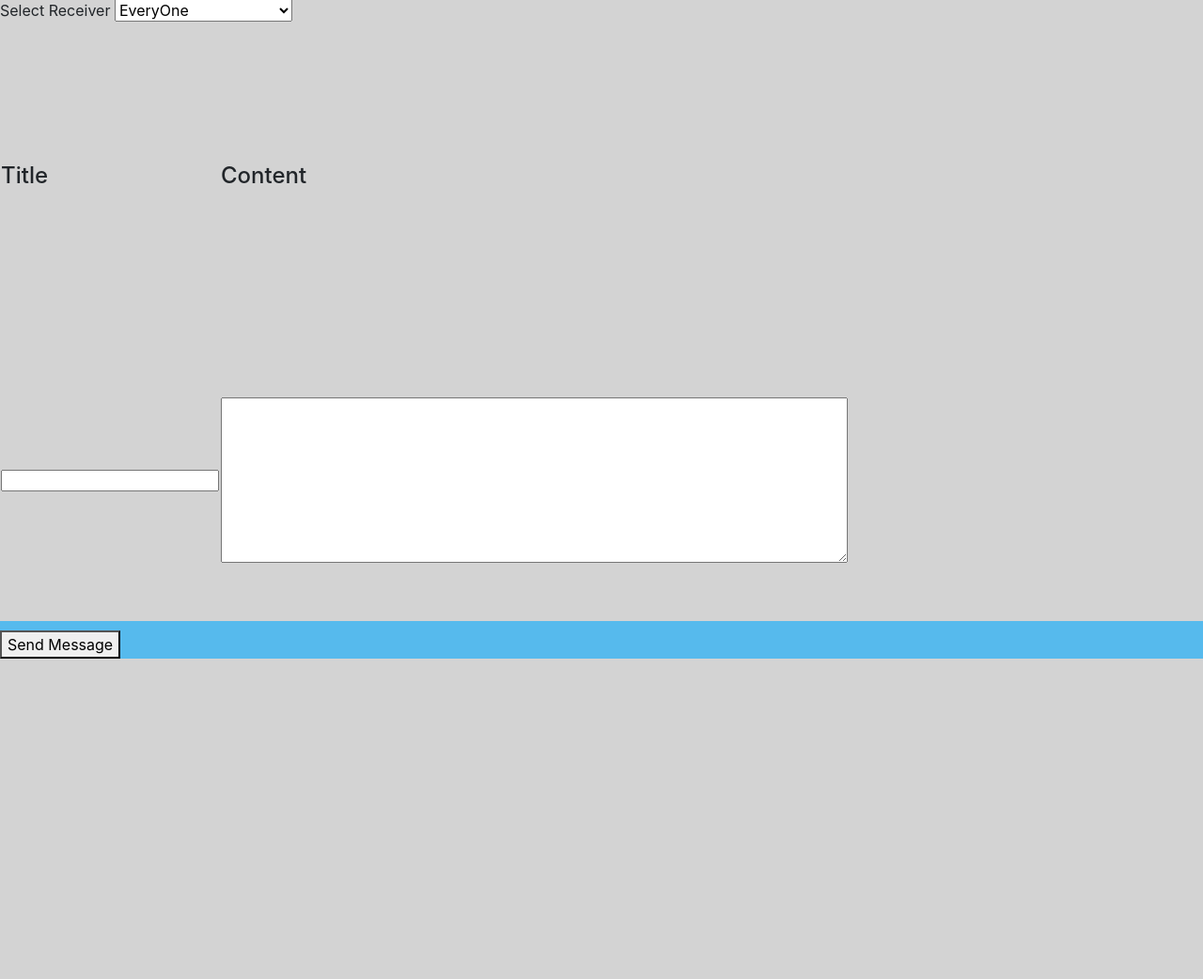
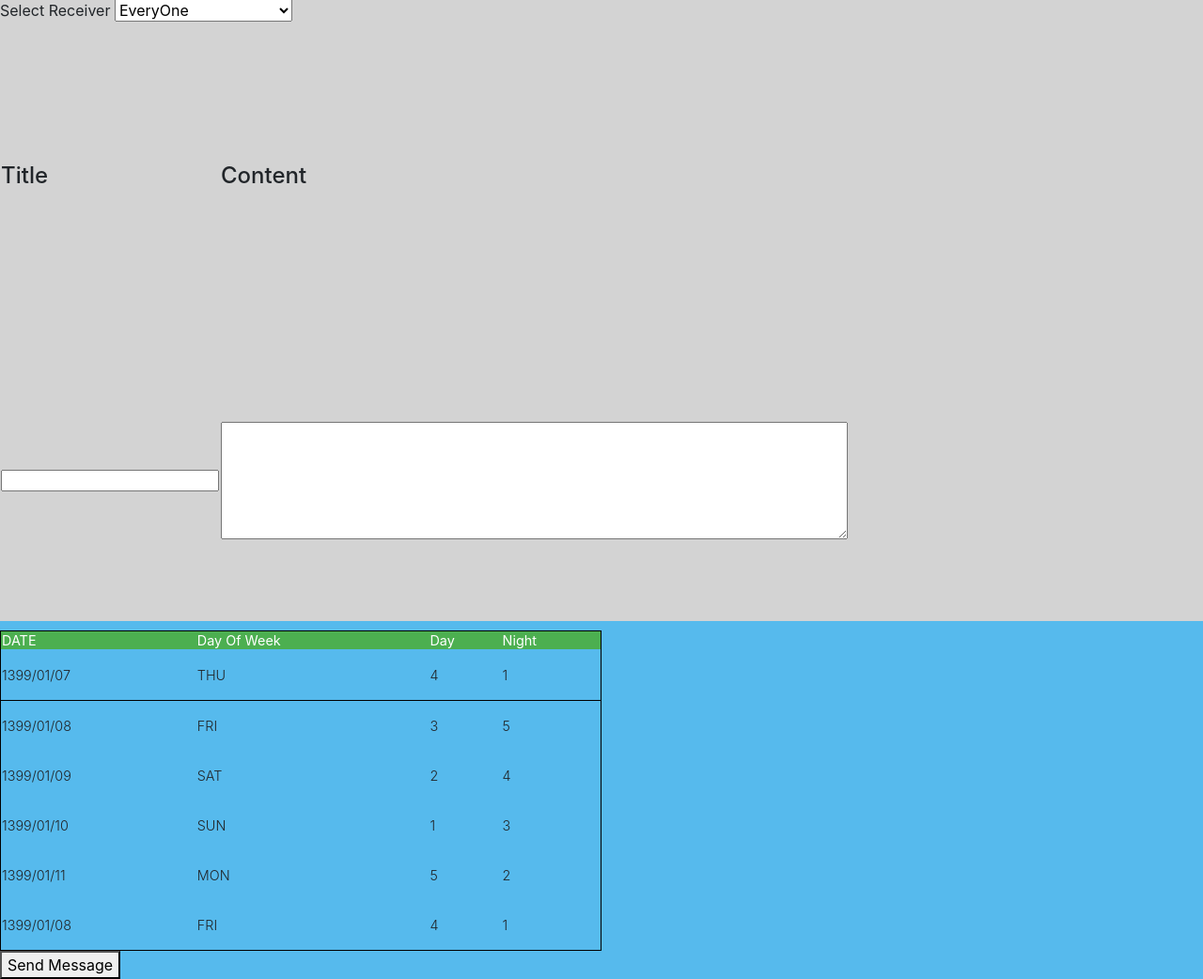
Before and after one commit to omidhamidi61/Deal, a Django app: template Deal/app1/templates/app1/home.html in a window 1280 px wide. Shown: the part 139-1181 px from the top of the page at 94% size. Before the commit the page ends 840 px from the top, so only its background shows below. Run offline with Django 3.2, Linux system fonts and the light colour scheme; the template is opened without the code that fills it: values that come from a table or form of the project are taken from there, others are empty; data comes from the database, SQL or seed files in the repository; some libraries are stand-ins or nearby versions.

Commit message:
Added Shifts

```diff
--- a/Deal/app1/models.py
+++ b/Deal/app1/models.py
@@ -25,8 +25,25 @@ class MessagesTable(models.Model):
 class TeamMembersTable(models.Model):
     member = models.ForeignKey(WorkersTable, related_name='workersTable3', on_delete = models.CASCADE , null = True)
     teamnumber = models.IntegerField(null = False)
-    supervisor = models.ForeignKey(WorkersTable,related_name='TeamMembersTable',on_delete = models.CASCADE)
+    #supervisor = models.ForeignKey(WorkersTable,related_name='TeamMembersTable',on_delete = models.CASCADE)
     isRated = models.BooleanField(null = False)
     isSupervisor = models.BooleanField(null = False)
 
-#class DatesinPersian(models.Model):
+    def __str__(self):
+        return str(self.teamnumber)
+
+#class ShiftsTable(models.Model):
+#    name = models.CharField(max_length = 20)
+#    type = models.CharField(max_length = 20)
+#    startTime= models.TimeField()
+#    endTime = models.TimeField()
+
+#class ShiftLogTable(models.Model):
+#    team = models.ForeignKey(TeamMembersTable, on_delete=models.CASCADE)
+#    shift = models.ForeignKey(ShiftsTable, on_delete=models.CASCADE)
+#    dateShift = models.DateField()
+#    onMission = models.BooleanField()
+#    addedShift = models.BooleanField()
+#    isPresent = models.BooleanField()
+#    isChanged = models.BooleanField()
+#    isDealt = models.BooleanField()
--- a/Deal/app1/templates/app1/home.html
+++ b/Deal/app1/templates/app1/home.html
@@ -20,13 +20,83 @@
           <tbody>
               <tr>
               <td><input id="Id_MessageTitle" name="MessageTitle"/></td>
-              <td><textarea cols="70" rows="10" id="Id_MessageContent" name="MessageContent"></textarea></td>
+              <td><textarea cols="70" rows="7" id="Id_MessageContent" name="MessageContent"></textarea></td>
               </tr>
           </tbody>
       </table>
-          <button id="Id_SendMessageBtn" type="submit" name="SendMessageBtn">Send Message</button>
+      <table id="1" onfocus="shift_function2({{worker}}" onmouseout="mouseout()" onmouseover="shift_function({{worker}})" style="border: 1px solid black; height:40px; border-collapse: collapse; width: 50%;">
+          <thead>
+              <tr>
+                  <th style="background-color: #4CAF50;color: white;"> DATE </th>
+                  <th style="background-color: #4CAF50;color: white;"> Day Of Week </th>
+                  <th style="background-color: #4CAF50;color: white;"> Day </th>
+                  <th style="background-color: #4CAF50;color: white;"> Night </th>
+              </tr>
+          </thead>
+          <tbody class="cellToAppend.addEventListener('click', clicked)">
+              <tr>
+                  <td style="border-bottom: 1px solid black;">1399/01/07</td>
+                  <td style="border-bottom: 1px solid black;">THU</td>
+                  <td style="border-bottom: 1px solid black;">4</td>
+                  <td style="border-bottom: 1px solid black;">1</td>
+              </tr>
+              <tr>
+                  <td>1399/01/08</td>
+                  <td>FRI</td>
+                  <td>3</td>
+                  <td>5</td>
+              </tr>
+              <tr>
+                  <td>1399/01/09</td>
+                  <td>SAT</td>
+                  <td>2</td>
+                  <td>4</td>
+              </tr>
+              <tr>
+                  <td>1399/01/10</td>
+                  <td>SUN</td>
+                  <td>1</td>
+                  <td>3</td>
+              </tr>
+              <tr>
+                  <td>1399/01/11</td>
+                  <td>MON</td>
+                  <td>5</td>
+                  <td>2</td>
+              </tr>
+              <tr>
+                  <td>1399/01/08</td>
+                  <td>FRI</td>
+                  <td>4</td>
+                  <td>1</td>
+              </tr>
+          </tbody>
+      </table>
+      <button id="Id_SendMessageBtn" type="submit" name="SendMessageBtn">Send Message</button>
     </form>
     <script>
+        value1 = 0;
+        function shift_function(value) {
+            value1 = value;
+            $("#1 tbody tr td").each(function () {
+                if ($(this).text() == value) {
+                    $(this).css("color", "red");
+                    $(this).css("font-weight", "bold");
+                    $(this).css("cursor", "pointer");
+                }
+            });
+        }
+
+        $("#1 tbody tr td").click(function () {
+            if ($(this).text() == value1) alert("Correct");
+        });
+
+        function mouseout() {
+            $("#1 tbody tr td").each(function () {
+                $(this).css("color", "initial");
+                $(this).css("font-weight", "initial");
+            });
+        }
         $("#home_id").addClass("active");
         $("#p2_id").fadeOut(0);
         $("#p2_id").fadeIn(3000);
--- a/Deal/app1/views.py
+++ b/Deal/app1/views.py
@@ -51,7 +51,7 @@ def home(request):
     inbox = MessagesTable.objects.filter(receiver = mainworker)
     outbox = MessagesTable.objects.filter(sender = mainworker)
     unread = MessagesTable.objects.filter(receiver = mainworker, isUnread = True)
-    member1 = TeamMembersTable.objects.get(member = mainworker)
+    member1 = allnames.get(member = mainworker)
 
     if request.method == 'POST' and 'SendMessageBtn' in request.POST:
         rw = request.POST.get('ReceiversList')
@@ -71,7 +71,7 @@ def home(request):
             message.isUnread = True
             message.isAccepted = False
             message.save()
-    return render(request,'app1/home.html',{'worker':mainworker,'n1':allreceivers2,'unreadcount':unread.count()})
+    return render(request,'app1/home.html',{'worker':member1,'n1':allreceivers2,'unreadcount':unread.count()})
 
 def inbox(request):
     unread = MessagesTable.objects.filter(receiver = mainworker, isUnread = True)
```
Also changed, not shown: Deal/app1/migrations/0009_auto_20200324_2027.py (added), Deal/db.sqlite3, 1 other file.
